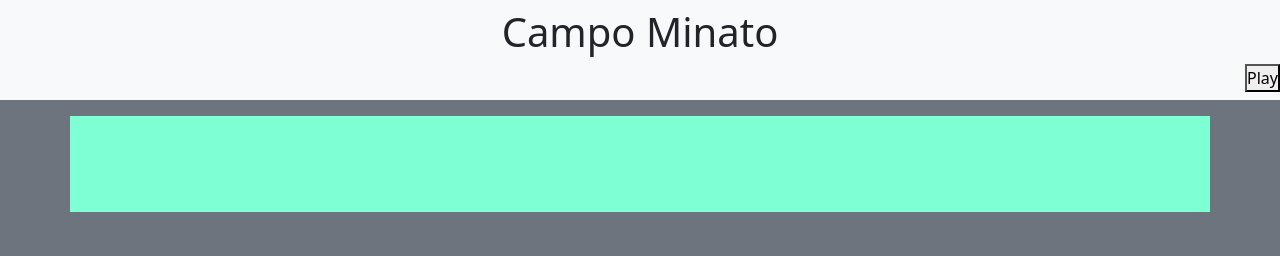
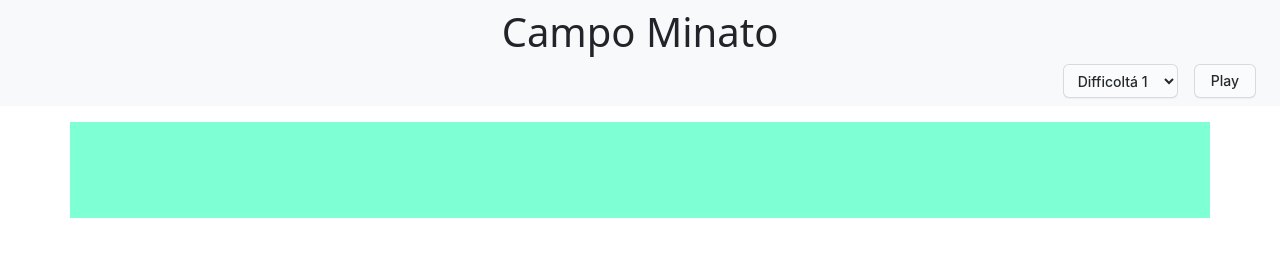
Before and after one commit to PietroMarilei/js-campominato-grid, a plain HTML site: page index.html in a window 1280 px wide. Drawn offline with nearby package versions, Linux system fonts and the light colour scheme.

Commit message:
working bonus select grid

```diff
--- a/assets/css/style.css
+++ b/assets/css/style.css
@@ -8,7 +8,7 @@
     background-color: aquamarine;
     padding: 3rem;
 
-    width: 80%;
+    width: 100%;
     margin: auto;
 }
 
@@ -16,6 +16,8 @@
     width: calc(100% / 10);
     aspect-ratio: 1;
     border: 1px solid;
+    border-radius: 3px;
+    margin: 0.5px;
 
     display: flex;
     justify-content: center;
@@ -24,6 +26,64 @@
 
 .activeCell {
     background-color: lightskyblue;
+    border: 1px solid yellow;
 }
 
-#play_button {}
+#play_button {
+
+    appearance: none;
+    background-color: #FAFBFC;
+    border: 1px solid rgba(27, 31, 35, 0.15);
+    border-radius: 6px;
+    box-shadow: rgba(27, 31, 35, 0.04) 0 1px 0, rgba(255, 255, 255, 0.25) 0 1px 0 inset;
+    box-sizing: border-box;
+    color: #24292E;
+    cursor: pointer;
+    display: inline-block;
+    font-family: -apple-system, system-ui, "Segoe UI", Helvetica, Arial, sans-serif, "Apple Color Emoji", "Segoe UI Emoji";
+    font-size: 14px;
+    font-weight: 500;
+    line-height: 20px;
+    list-style: none;
+    padding: 6px 16px;
+    position: relative;
+    transition: background-color 0.2s cubic-bezier(0.3, 0, 0.5, 1);
+    user-select: none;
+    -webkit-user-select: none;
+    touch-action: manipulation;
+    vertical-align: middle;
+    white-space: nowrap;
+    word-wrap: break-word;
+}
+
+#play_button:hover {
+    background-color: #F3F4F6;
+    text-decoration: none;
+    transition-duration: 0.1s;
+}
+
+#difficulty {
+    /* appearance: none; */
+    background-color: #FAFBFC;
+    border: 1px solid rgba(27, 31, 35, 0.15);
+    border-radius: 6px;
+    box-shadow: rgba(27, 31, 35, 0.04) 0 1px 0, rgba(255, 255, 255, 0.25) 0 1px 0 inset;
+    box-sizing: border-box;
+    color: #24292E;
+    cursor: pointer;
+    display: inline-block;
+    font-family: -apple-system, system-ui, "Segoe UI", Helvetica, Arial, sans-serif, "Apple Color Emoji", "Segoe UI Emoji";
+    font-size: 14px;
+    font-weight: 500;
+    line-height: 20px;
+    list-style: none;
+    padding: 6px 10px;
+    position: relative;
+    transition: background-color 0.2s cubic-bezier(0.3, 0, 0.5, 1);
+    user-select: none;
+    -webkit-user-select: none;
+    touch-action: manipulation;
+    vertical-align: middle;
+    white-space: nowrap;
+    word-wrap: break-word;
+}
--- a/assets/js/main.js
+++ b/assets/js/main.js
@@ -4,17 +4,26 @@ Ci saranno quindi 10 caselle per ognuna delle 10 righe.
 Quando l'utente clicca su ogni cella, la cella cliccata si colora di azzurro ed emetto un messaggio in console con il numero della cella cliccata. */
 const buttonElement = document.getElementById("play_button");
 
+const selectElement = document.getElementById("difficulty");
+
+let numbOfCells
+
+
+
 buttonElement.addEventListener('click', function () {
     const containerElement = document.querySelector('.container')
+
     containerElement.innerHTML = ''
-
-    // devo generare una cella x 100 volte
+    // questo affare svuota la tabella prima che succeda altro
 
     // seleziono il container dalla DOM
     // perché se usavo getElementByClassName non va ? perché InnerHTML non gli piace
 
-    const numbOfCells = 100
+    // -parte bonus
+    numbOfCells = Number(selectElement.value);
+    console.log(numbOfCells);
 
+    // devo generare una cella x 100 volte
     for (let i = 1; i < numbOfCells + 1; i++) {
         const cellCreator = `<div class="cell">${i}</div>`;
         // creo una variabile con dentro una stringa che ha proprio il markUp giusto
@@ -32,7 +41,7 @@ buttonElement.addEventListener('click', function () {
 
     for (let i = 0; i < cellElementArray.length; i++) {
         const thisCell = cellElementArray[i];
-        console.log(thisCell);
+        // console.log(thisCell);
         // ----
         thisCell.addEventListener("click", function () {
             thisCell.classList.toggle("activeCell")
--- a/index.html
+++ b/index.html
@@ -13,18 +13,24 @@
             crossorigin="anonymous">
         <title>Document</title>
     </head>
-    <body class="bg-secondary">
+    <body class="">
         <div class="header bg-light py-2">
             <h1 class="text-center ">Campo Minato</h1>
             <div class="button_container d-flex justify-content-end">
-                <button id="play_button" class="">Play</button>
+
+                <select class="mx-2" id="difficulty">
+                    <option value= '100'>Difficoltá 1</option>
+                    <option value= '81'>Difficoltá 2</option>
+                    <option value= '49'>Difficoltá 3</option>
+                </select>
+                <button id="play_button" class="mx-2 me-4">Play</button>
             </div>
 
         </div>
 
 
 
-        <div class="container d-flex flex-wrap mt-3">
+        <div class="container d-flex justify-content-center flex-wrap mt-3">
             <!-- qua ci vanno le celle fatte da JS -->
 
 
```
